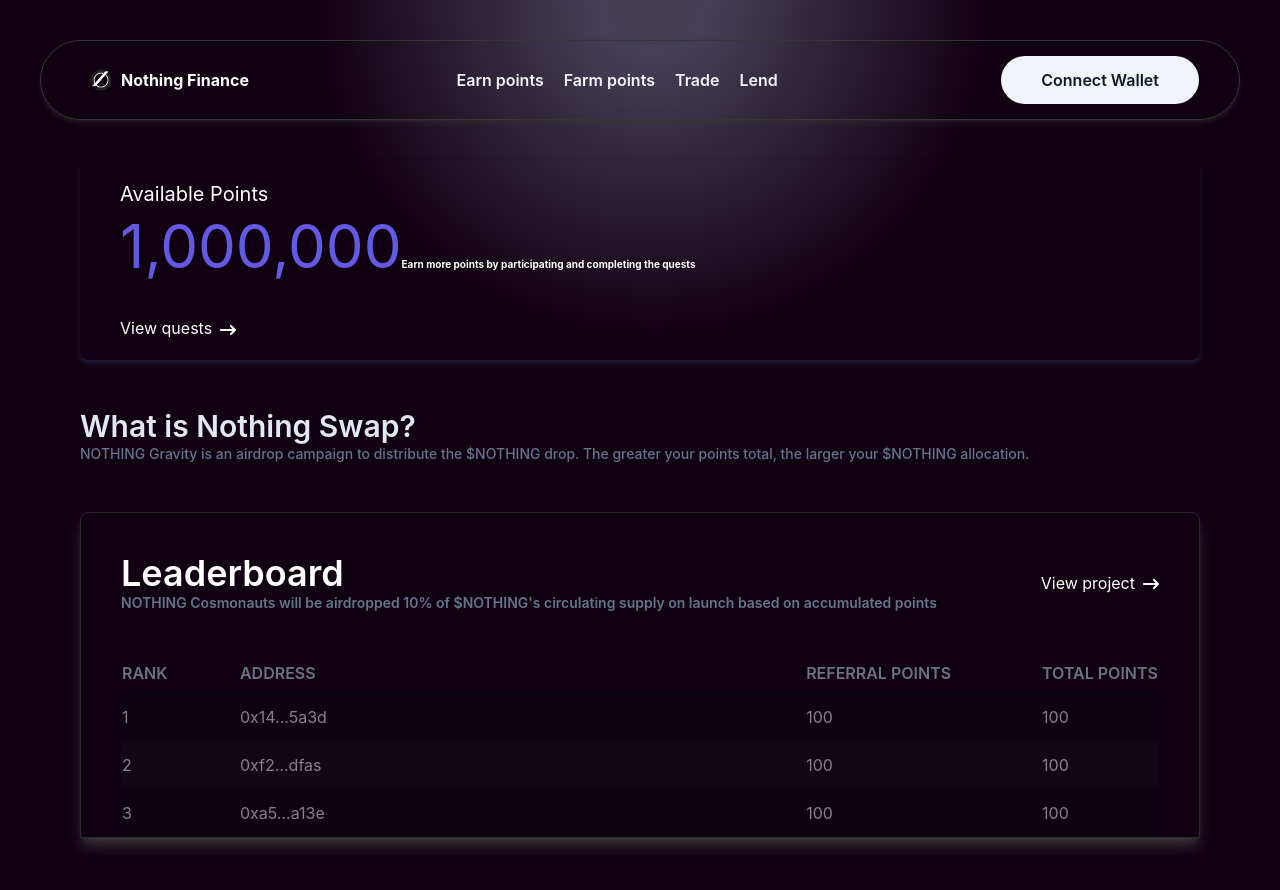
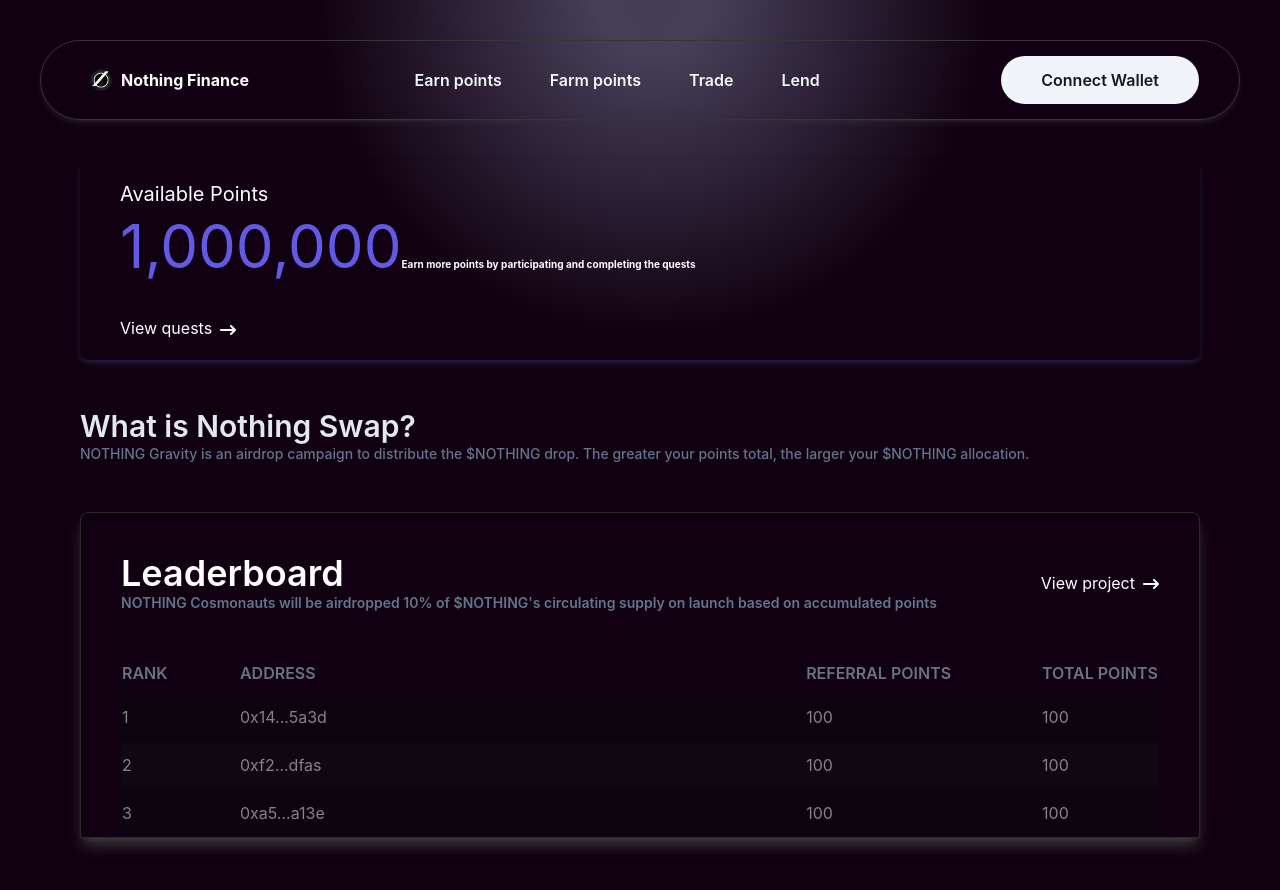
Before and after one commit to thesimonsnape/nothingfinance, a React (Create React App) app: page /leaderboard/1 in a window 1280 px wide. Shown: the top 890 px of the page. Built offline with nearby package versions, Linux system fonts and the light colour scheme.

Commit message:
feat: minor fixes

```diff
--- a/src/components/NavBar.jsx
+++ b/src/components/NavBar.jsx
@@ -11,7 +11,7 @@ const NavBar = () => {
             <h1 className='text-xl font-bold text-[11px] md:text-base hidden md:block'>Nothing Finance</h1>
         </div>
       </Link>
-      <div className='flex gap-5 items-center md:-translate-x-2 text-slate-100 text-[11px] md:text-base font-semibold'>
+      <div className='flex gap-12 items-center md:-translate-x-2 text-slate-100 text-[11px] md:text-base font-semibold'>
           <Link to='/projects' className='link-styles'>
             <div className='cursor-pointer'>Earn points</div>
           </Link>
```
